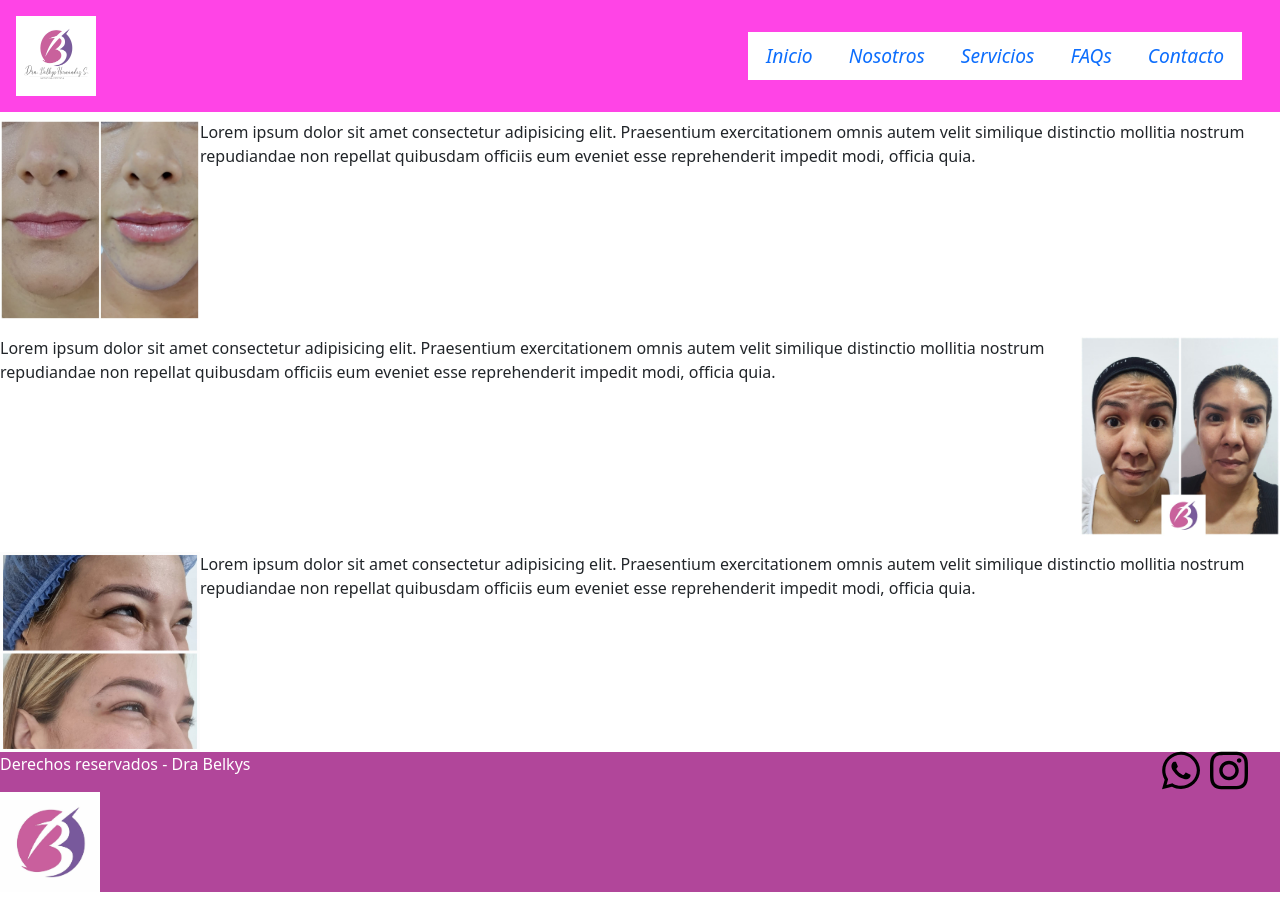
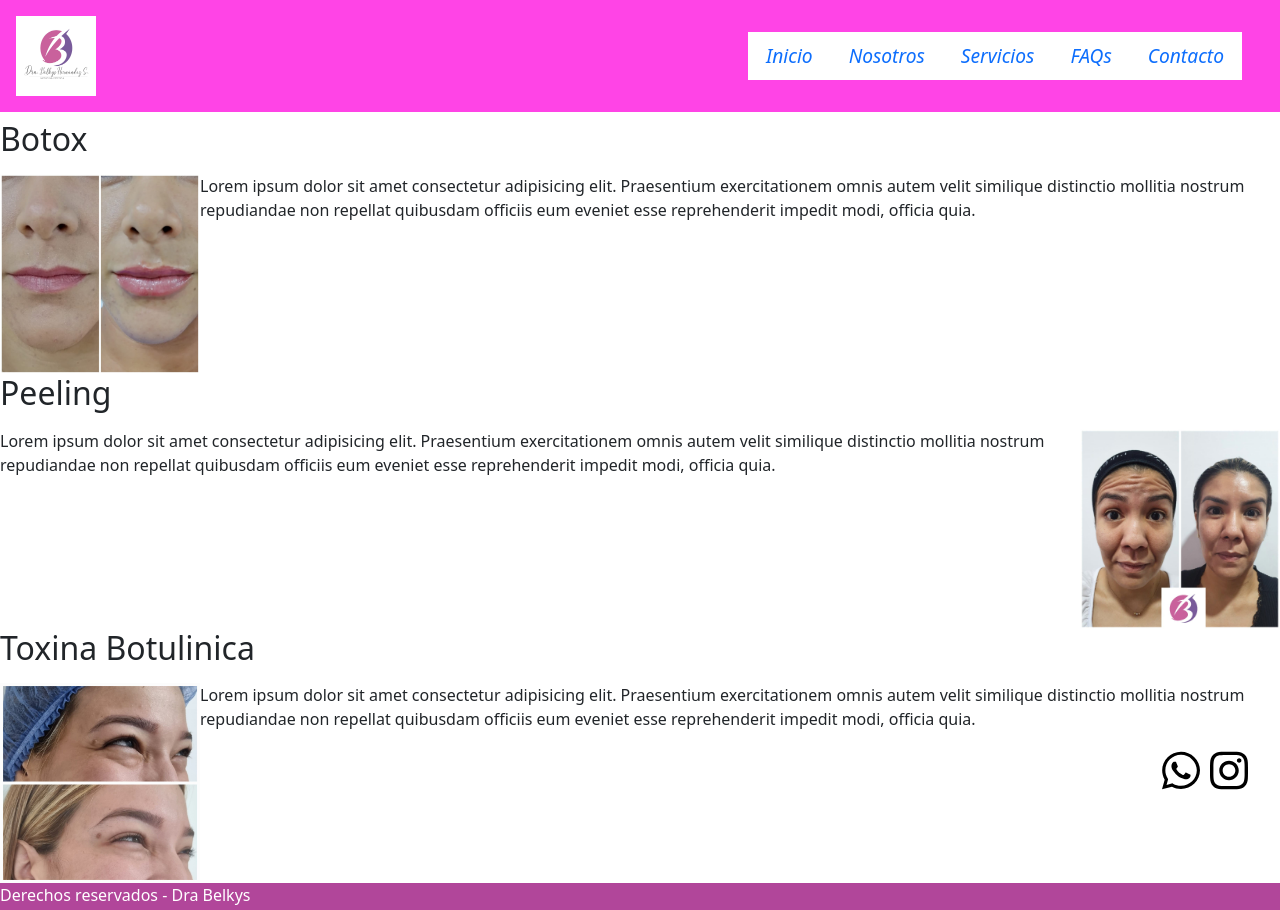
Before and after one commit to moisesyunes/proyecto-web, a website: page paginas/serivicios.html in a window 1280 px wide. Shown: the top 910 px of the page. Drawn offline with nearby package versions, Linux system fonts and the light colour scheme.

Commit message:
version6

```diff
--- a/paginas/serivicios.html
+++ b/paginas/serivicios.html
@@ -50,7 +50,7 @@
 
    <section>
     <section>
-    <title><h2>Botox</h2></title>
+    <h2>Botox</h2>
     <div class="servicio_1">
         <img src="../imagenes/Servicio1.jpg" alt="servicio1" width="200" height="200">
         <p>Lorem ipsum dolor sit amet consectetur adipisicing elit. Praesentium exercitationem omnis autem velit similique distinctio mollitia nostrum repudiandae non repellat quibusdam officiis eum eveniet esse reprehenderit impedit modi, officia quia.
@@ -59,7 +59,7 @@
     </div>
     </section>
     <section>
-        <title><h2>Peeling</h2></title>
+        <h2>Peeling</h2>
     <div class="servicio_2">
         <img src="../imagenes/Servicio2.jpg" alt="servicio2" width="200" height="200">
 
@@ -69,7 +69,7 @@
     </div>
     </section>
     <section>
-        <title><h2>Toxina Botulinica</h2></title>
+        <h2>Toxina Botulinica</h2>
     <div class="servicio_3">
         <img src="../imagenes/Servicio3.jpg" alt="servicio3" width="200" height="200">
 
```
Also changed, not shown: index.html (+1 -1 lines).
